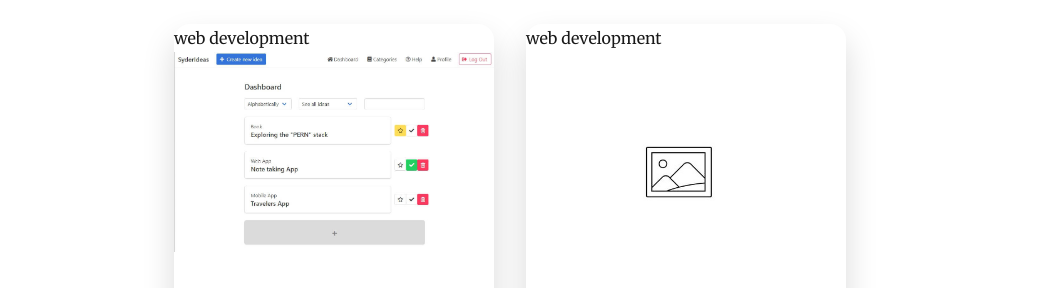
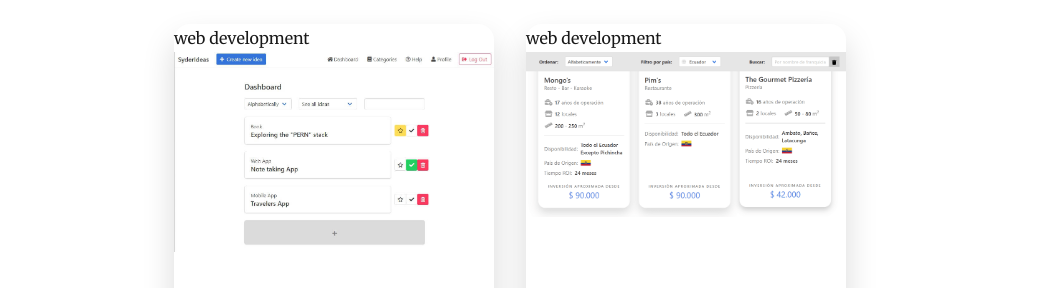
Before and after one commit to guidovini/blog, a Gatsby site: page /projects in a window 1280 px wide. Shown: the part 408-696 px from the top of the page, without its empty margins (114-1167 px from the left). Built offline with nearby package versions, Linux system fonts and the light colour scheme; Gatsby itself is replaced by a stand-in of ours; some packages are replaced by stand-ins of ours.

Commit message:
Add Expofranquicias image

```diff
--- a/src/data/projects.js
+++ b/src/data/projects.js
@@ -27,7 +27,7 @@ const projects = [
       "Expofranquicias is a web application where users can search for available Latinamerican franchises based on its budget, country of origin and categories.",
     tech: ["js", "react", "gatsby", "graphql"],
     category: "web development",
-    // imageUrl: "../static/projects/dev/expofranquicias-main.png",
+    imageUrl: "expofranquicias.png",
     githubUrl: undefined,
     liveUrl: "https://expofranquiciasecuador.com/franquicias-disponibles",
     showProject: true,
```
Also changed, not shown: static/projects/expofranquicias.png (added).
